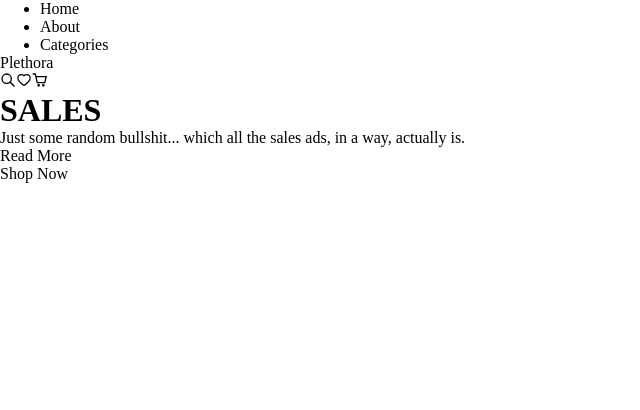
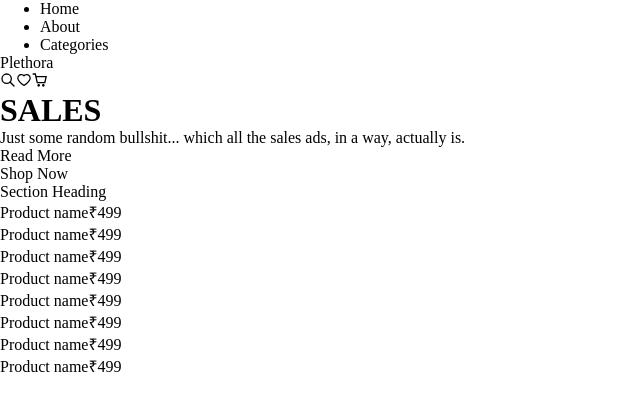
Before and after one commit to Hephaestus14089/frontend, a React (Create React App) app: page / in a window 1280 px wide. Shown: the top 410 px of the page, without its empty margins (0-640 px from the left). Built offline with nearby package versions, Linux system fonts and the light colour scheme; the HTML template or start-up script is replaced by a standard one.

Commit message:
add Products to Home

```diff
--- a/src/components/Home/Home.js
+++ b/src/components/Home/Home.js
@@ -1,5 +1,6 @@
 import Banner from './Banner/Banner';
 import Category from './Category/Category';
+import Products from '../Products/Products';
 
 const Home = () => {
   return (
@@ -9,6 +10,7 @@ const Home = () => {
       <div className="main-content">
         <div className="layout">
           <Category />
+          <Products />
         </div>
       </div>
     </div>
```
